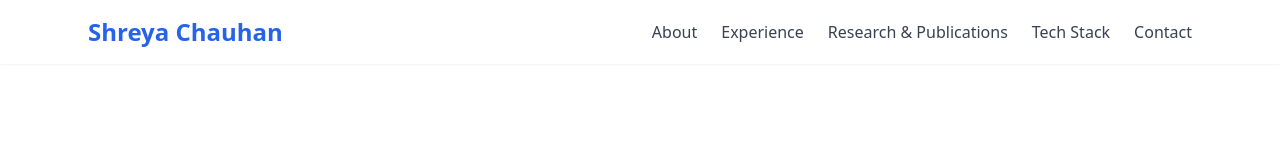
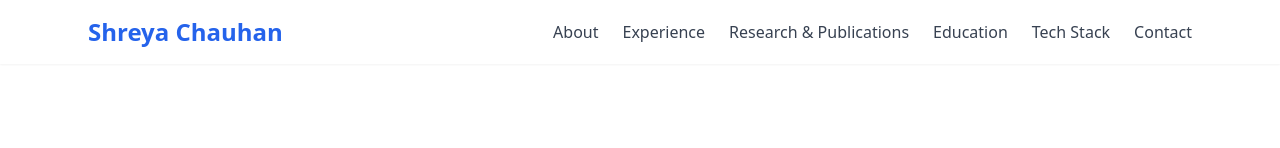
Before and after one commit to mkumar131446/shreya-portfolio, a React (Vite) app: page /portfolio in a window 1280 px wide. Shown: the top 148 px of the page. Built offline with nearby package versions, Linux system fonts and the light colour scheme.

Commit message:
added nav in education

```diff
--- a/src/ConstantsData/Constants.ts
+++ b/src/ConstantsData/Constants.ts
@@ -157,6 +157,7 @@ export const navLinks: NavLink[] = [
   { label: 'About', href: '#about' },
   { label: 'Experience', href: '#experience' },
   { label: 'Research & Publications', href: '#research' },
+  { label: 'Education', href: '#education' },
   { label: 'Tech Stack', href: '#tech' },
   { label: 'Contact', href: '#contact' },
 ]
--- a/src/Sections/Education.tsx
+++ b/src/Sections/Education.tsx
@@ -2,7 +2,7 @@ import { education } from "../ConstantsData/Constants"
 
 export default function Experience() {
   return (
-    <section id="experience" className="bg-white py-20 px-6">
+    <section id="education" className="bg-white py-20 px-6">
       <h2 className="text-3xl font-bold text-center text-blue-600 mb-12">Education</h2>
       <div className="max-w-4xl mx-auto relative border-l-2 border-blue-700 pl-6">
         {education.map((item, index) => (
```
